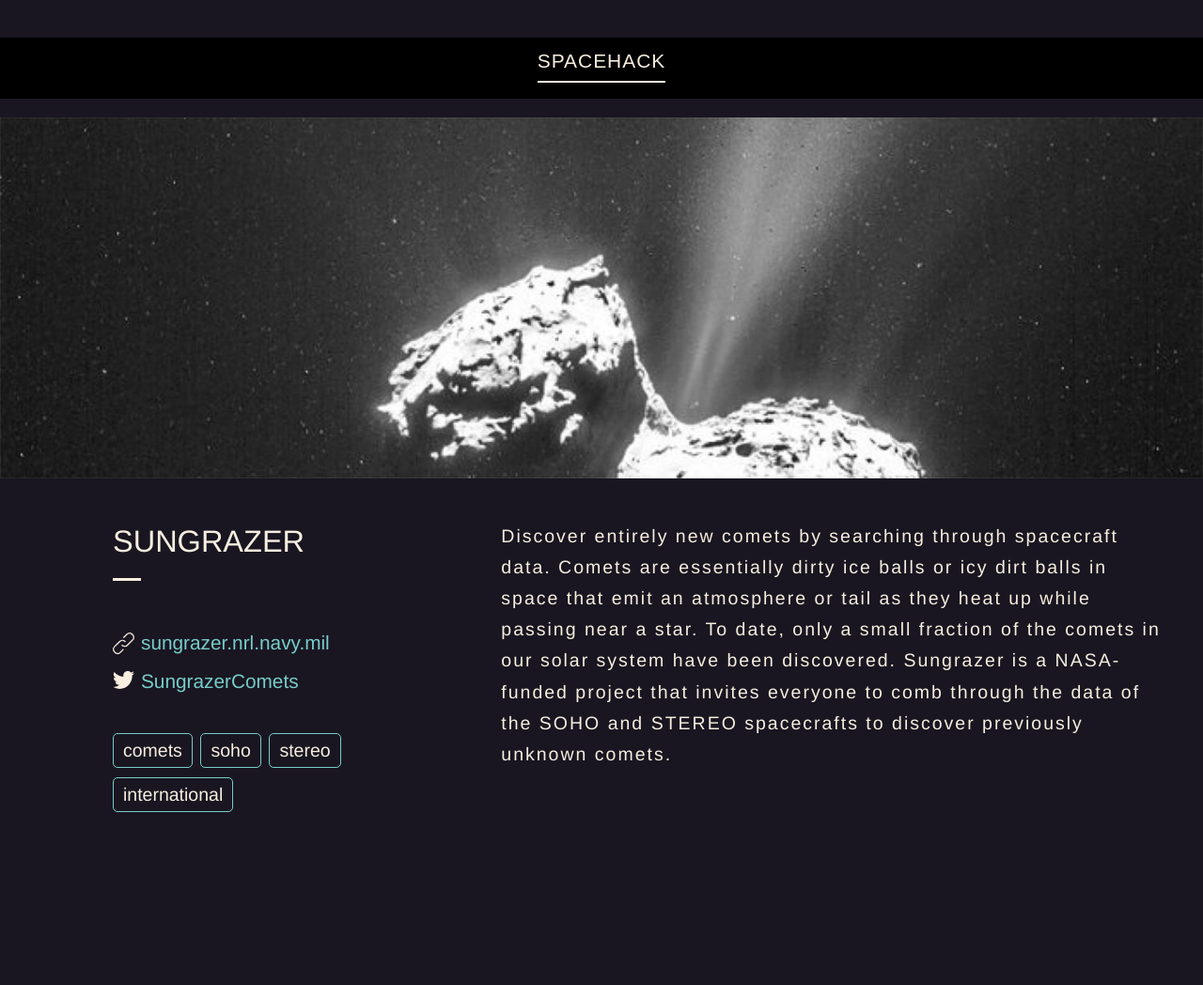
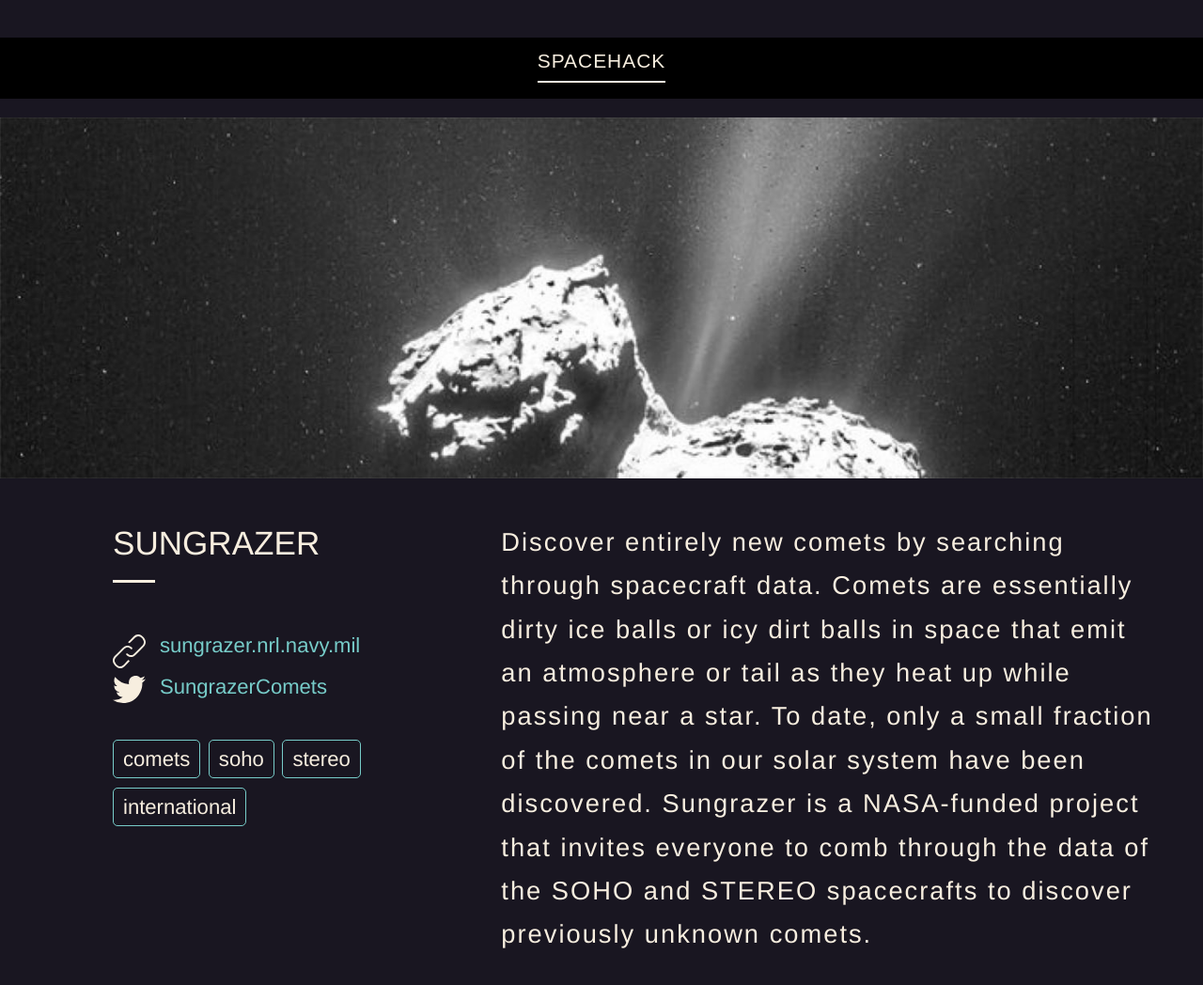
Before and after one commit to basilleaf/spacehack.org, a Jekyll site: the page built from _posts/2015-01-01-sungrazer.md, in a window 1280 px wide. Shown: the whole page at 94% size. Built offline with Jekyll 4.4.1, drawn with Linux system fonts in a browser that asks for light colours; before the commit the page ends 900 px from its top, so only the background shows below that.

Commit message:
style tweeking project page

```diff
--- a/assets/css/main.css
+++ b/assets/css/main.css
@@ -163,13 +163,12 @@ a:hover {
   color: #f7eedf;
   padding: 20px 30px 20px 120px;
 }
-
+/* project title */
 .sidebar h1 {
   text-transform: uppercase;
-  font-size: 2.5em;
+  font-size: 2.7em;
   font-weight: 500;
 }
-
 /* project_links */
 ul.project_links, ul.tags {
   list-style-type: none;
@@ -185,8 +184,8 @@ ul.project_links, ul.project_links li {
 
 ul.project_links li {
   padding: 0;
-  font-size: 1.6em;
-  padding-left:30px;
+  font-size: 1.7em;
+  padding-left:50px;
   padding-bottom: 10px;
 }
 
@@ -203,7 +202,7 @@ ul.project_links li {
 }
 
 .twitter, .facebook, .link {
-  background-size: 1.1em;
+  background-size: 1.6em;
   background-position: 0 5px;
 }
 
@@ -215,7 +214,7 @@ ul.tags li {
   margin-top:10px;
   white-space: nowrap;
   text-transform: lowercase;
-  font-size: 1.5em;
+  font-size: 1.7em;
   border: 1px solid #77ccc9;
   -moz-border-radius: 5px;
   border-radius: 5px;
@@ -224,13 +223,13 @@ ul.tags li {
 .small_underline {
   border-bottom: 3px solid #f7eedf;
   margin: 20px 0 50px 0;
-  width: 30px;
+  width: 45px;
 }
 
 /* project post content section */
 .post-content {
   color: #f7eedf;
-  font-size: 1.5em;
+  font-size: 2.1em;
   font-weight: 100;
   letter-spacing: 2px;
 
```
